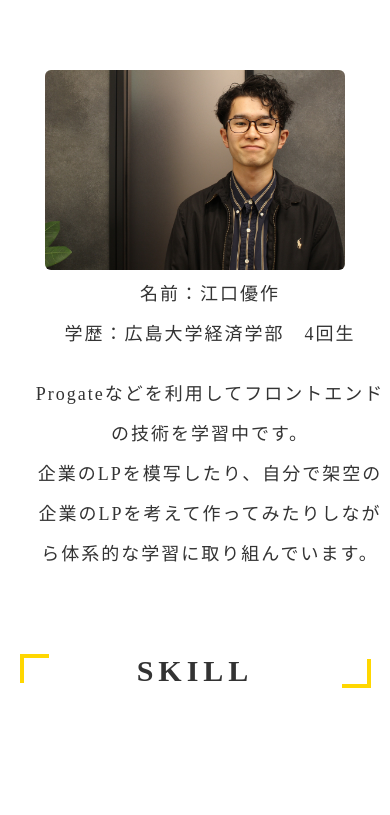
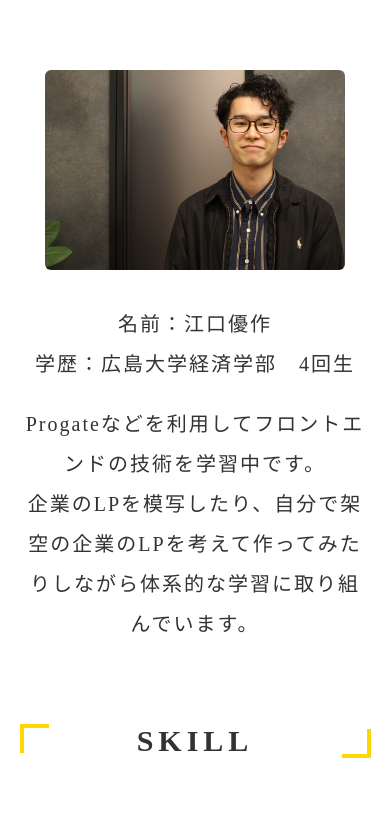
Before and after one commit to yusaku1106/portfolio, a plain HTML site: page index.html in a window 390 px wide. Shown: the part 604-1419 px from the top of the page. Drawn offline with Linux system fonts and the light colour scheme.

Commit message:
first commit

```diff
--- a/responsive.css
+++ b/responsive.css
@@ -1,15 +1,13 @@
 @media (max-width:970px){
-
-  .profile-txt{
-    display: block;
+  .profile-txt {
+    width:90%;
     margin:0 auto;
-    width: 90%;
-
+    padding-top: 30px;
+    padding-left: 0;
   }
 
   .profile-txt p{
-     text-align: center;
-     font-size: 18px
+    text-align:center;
   }
 }
 
```
